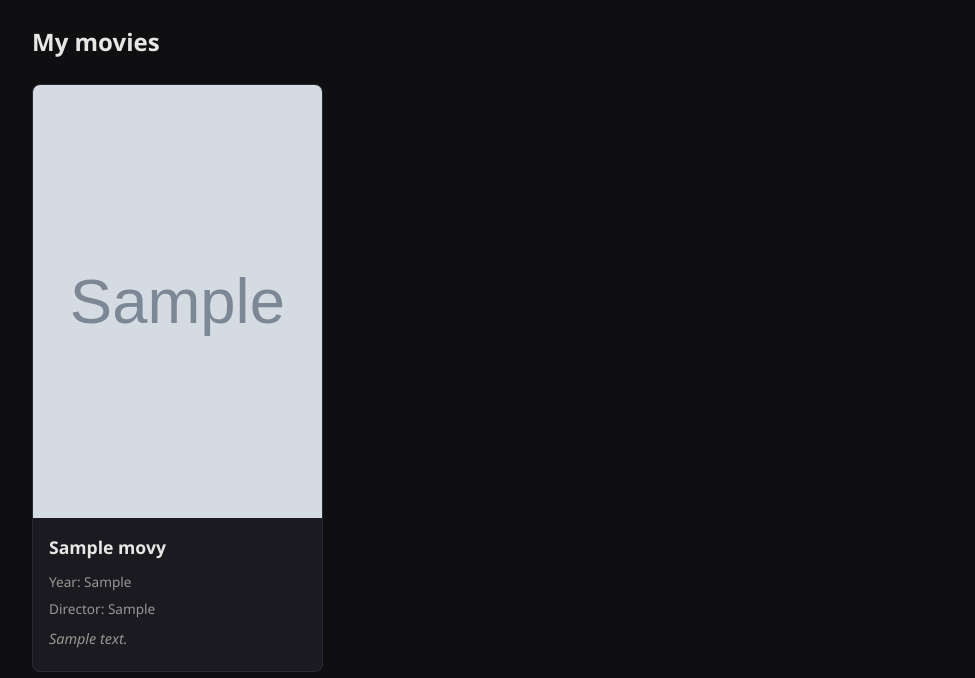
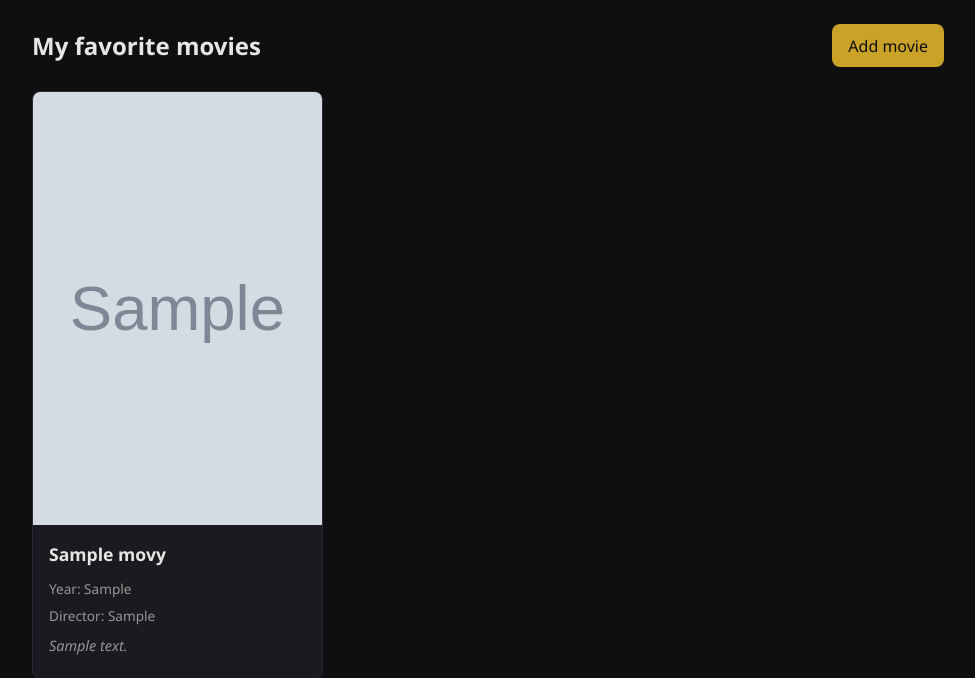
Before and after one commit to Held0fTheWelt/MovieProject, a Flask app: page /movies in a window 1280 px wide. Shown: the part 78-756 px from the top of the page, without its empty margins (152-1127 px from the left). Run offline with Flask 3, Linux system fonts and the light colour scheme; a user stored in the database is signed in; tables that the repository leaves empty hold one stand-in row (values such as "Sample post"); grey boxes marked "Sample" are stand-in pictures.

Commit message:
Add a movie

```diff
--- a/app.py
+++ b/app.py
@@ -11,7 +11,7 @@ Then open: http://127.0.0.1:5000
 import os
 from flask import Flask, render_template, request, redirect, url_for, flash, session
 
-from data import DataManager
+from data import DataManager, fetch_movie_by_title
 
 app = Flask(__name__)
 app.secret_key = os.environ.get("SECRET_KEY", "moviweb-dev-secret")
@@ -76,5 +76,38 @@ def movie_list():
     return render_template("movie_list.html", user=user, movies=movies)
 
 
+@app.route("/movies/add", methods=["GET", "POST"])
+def movie_add():
+    """Add a movie: user enters the name, app fetches other info from OMDb."""
+    user_id = session.get("user_id")
+    if not user_id:
+        return redirect(url_for("user_select"))
+    user = db.get_user_by_id(user_id)
+    if not user:
+        session.clear()
+        return redirect(url_for("user_select"))
+
+    if request.method == "POST":
+        name = request.form.get("title", "").strip()
+        if not name:
+            flash("Please enter a movie name.", "error")
+            return render_template("movie_add.html", user=user)
+        info = fetch_movie_by_title(name)
+        if info:
+            db.add_movie(
+                user_id=user_id,
+                title=info["title"],
+                year=info.get("year"),
+                director=info.get("director"),
+                poster_url=info.get("poster_url"),
+            )
+            flash(f'Movie "{info["title"]}" added with details from OMDb.', "success")
+        else:
+            db.add_movie(user_id=user_id, title=name)
+            flash(f'Movie "{name}" added (OMDb did not return details).', "info")
+        return redirect(url_for("movie_list"))
+    return render_template("movie_add.html", user=user)
+
+
 if __name__ == "__main__":
     app.run(debug=True, port=5000)
--- a/data/database.py
+++ b/data/database.py
@@ -87,6 +87,25 @@ class DataManager:
         finally:
             session.close()
 
+    def add_movie(self, user_id, title, year=None, director=None, poster_url=None, note=None):
+        """Add a movie to a user's list (e.g. after fetching from OMDb)."""
+        session = Session()
+        try:
+            movie = Movie(
+                user_id=user_id,
+                title=title.strip(),
+                year=year,
+                director=director,
+                poster_url=poster_url,
+                note=note,
+            )
+            session.add(movie)
+            session.commit()
+            session.refresh(movie)
+            return movie
+        finally:
+            session.close()
+
     def update_movie(self, movie_id, title=None, year=None, director=None, poster_url=None, note=None):
         """Update a user's movie. Only provided fields are changed."""
         session = Session()
--- a/templates/movie_add.html
+++ b/templates/movie_add.html
@@ -3,10 +3,10 @@
 {% block content %}
 <div class="card">
     <h1>Add movie</h1>
-    <p>Enter the movie title. Additional info (year, director, genre, plot) is loaded from OMDb if an API key is set.</p>
+    <p>Enter the name of the movie. The app will fetch other information (year, director, poster, etc.) from OMDb.</p>
     <form method="post" action="{{ url_for('movie_add') }}" class="form">
         <div class="form-group">
-            <label for="title">Movie title</label>
+            <label for="title">Movie name</label>
             <input type="text" name="title" id="title" placeholder="e.g. The Batman" required autofocus>
         </div>
         <div class="form-actions">
--- a/templates/movie_list.html
+++ b/templates/movie_list.html
@@ -1,8 +1,9 @@
 {% extends "base.html" %}
-{% block title %}My movies – MoviWeb{% endblock %}
+{% block title %}My favorite movies – MoviWeb{% endblock %}
 {% block content %}
 <div class="page-header">
-    <h1>My movies</h1>
+    <h1>My favorite movies</h1>
+    <a href="{{ url_for('movie_add') }}" class="btn btn-primary">Add movie</a>
 </div>
 
 {% if movies %}
@@ -24,6 +25,6 @@
     {% endfor %}
 </ul>
 {% else %}
-<p class="empty-state">No movies in your list yet.</p>
+<p class="empty-state">No favorite movies yet. <a href="{{ url_for('movie_add') }}">Add a movie</a></p>
 {% endif %}
 {% endblock %}
```
